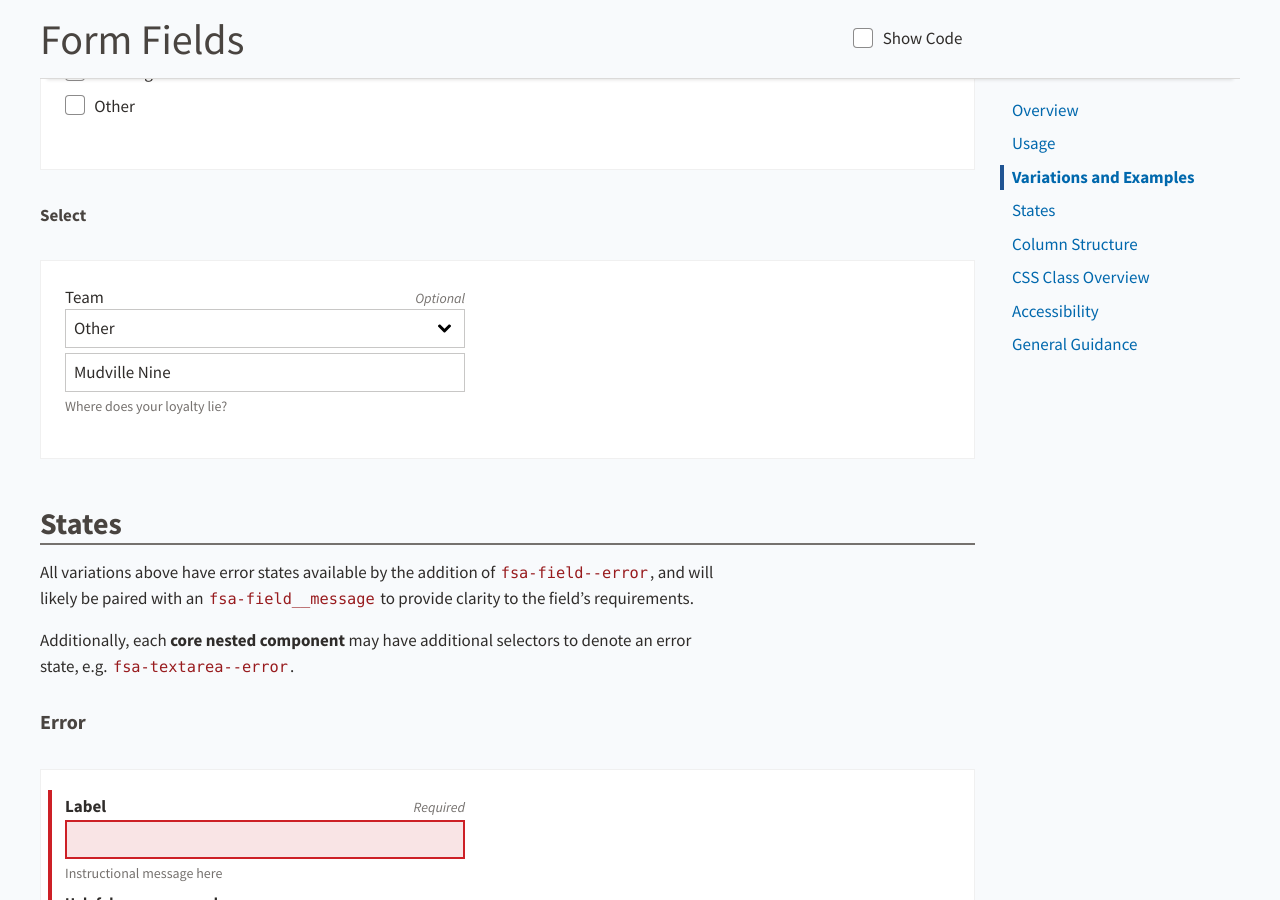
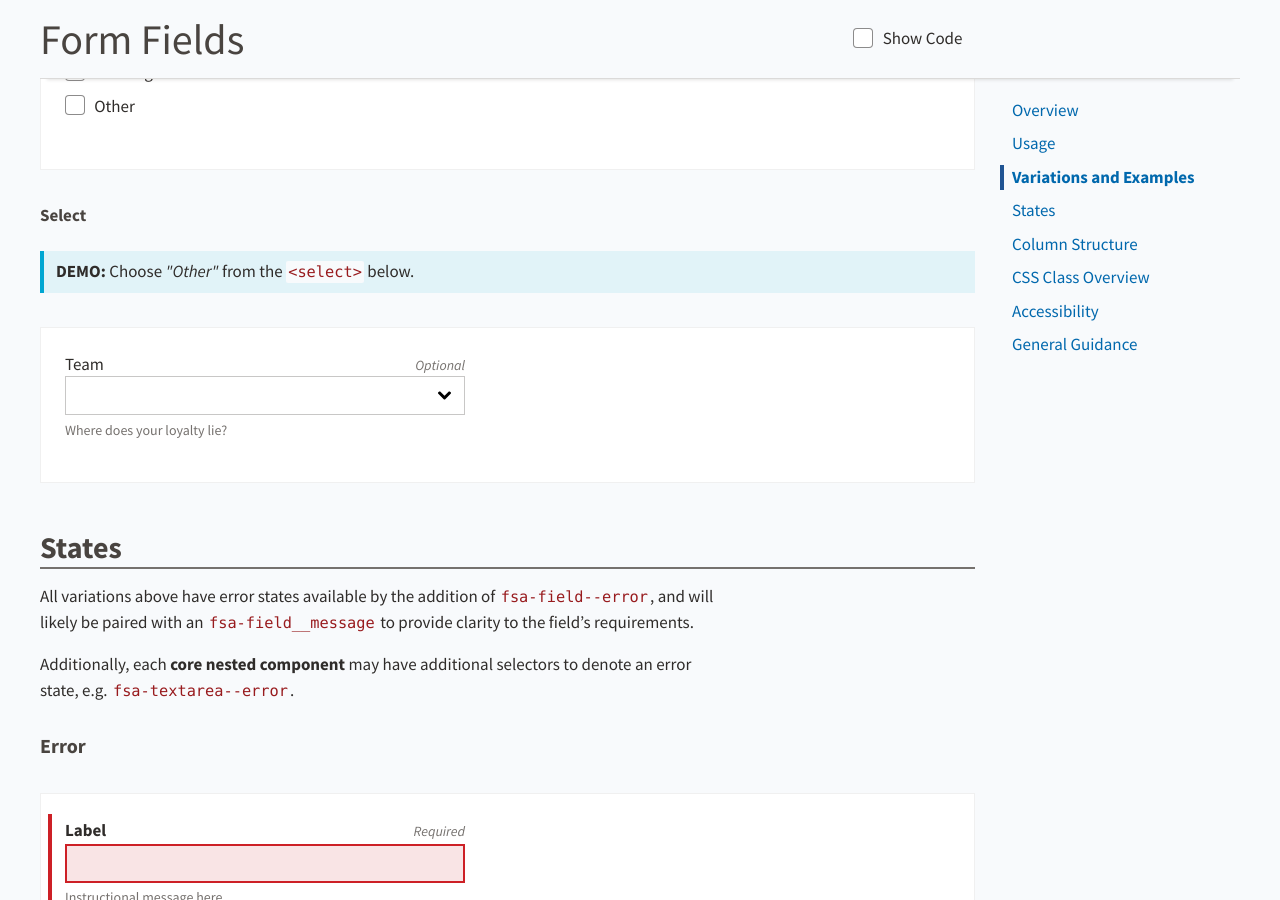
Before and after one commit to USDA-FSA/fsa-design-system, a Jekyll site: the page built from components/form-fields/index.md, in a window 1280 px wide and 900 px high, scrolled down 7086 px. Built offline with Jekyll 4.4.1, drawn with Linux system fonts in a browser that asks for light colours.

Commit message:
Added "Other" select option JS demo [closes #237]

```diff
--- a/components/form-fields/index.md
+++ b/components/form-fields/index.md
@@ -4,6 +4,7 @@
 title: "Form Fields"
 intro: "Form fields are multifaceted components that allow Developers to create application forms with appropriate instructional and validation features."
 jump_menu: true
+custom_js: "select-other.js"
 ---
 
 <div class="ds-preview">
@@ -847,56 +848,26 @@
 
 #### Select
 
+<div class="fsa-alert fsa-alert--info fsa-alert--no-icon">
+  <div class="fsa-alert__body">
+    <p class="fsa-alert__text"><strong>DEMO:</strong> Choose <em>"Other"</em> from the <code>&lt;select&gt;</code> below.</p>
+  </div>
+</div>
+
 <div class="ds-preview">
   <div class="fsa-field">
     <label class="fsa-field__label" for="lorem-beisbol-993">Team <span class="fsa-field__label-desc">Optional</span></label>
-    <select class="fsa-select fsa-field__item" id="lorem-beisbol-993" name="lorem-beisbol-993">
-      <optgroup label="American League West">
-        <option value="Houston Astros">Houston Astros</option>
-        <option value="Los Angeles Angels of Anaheim">Los Angeles Angels of Anaheim</option>
-        <option value="Oakland Athletics">Oakland Athletics</option>
-        <option value="Seattle Mariners">Seattle Mariners</option>
-        <option value="Texas Rangers">Texas Rangers</option>
-      </optgroup>
-      <optgroup label="American League East" disabled="" title="Disabled group">
-        <option value="Baltimore Orioles">Baltimore Orioles</option>
-        <option value="Boston Red Sox">Boston Red Sox</option>
-        <option value="New York Yankees">New York Yankees</option>
-        <option value="Tampa Bay Rays">Tampa Bay Rays</option>
-        <option value="Toronto Blue Jays">Toronto Blue Jays</option>
-      </optgroup>
-      <optgroup label="American League Central">
-        <option value="Chicago White Sox">Chicago White Sox</option>
-        <option value="Cleveland Indians">Cleveland Indians</option>
-        <option value="Detroit Tigers">Detroit Tigers</option>
-        <option value="Kansas City Royals">Kansas City Royals</option>
-        <option value="Minnesota Twins">Minnesota Twins</option>
-      </optgroup>
-      <optgroup label="National League East">
-        <option value="Atlanta Braves">Atlanta Braves</option>
-        <option value="Miami Marlins">Miami Marlins</option>
-        <option value="New York Mets">New York Mets</option>
-        <option value="Philadelphia Phillies">Philadelphia Phillies</option>
-        <option value="Washington Nationals">Washington Nationals</option>
-      </optgroup>
-      <optgroup label="National League Central">
-        <option value="Chicago Cubs">Chicago Cubs</option>
-        <option value="Cincinnati Reds">Cincinnati Reds</option>
-        <option value="Milwaukee Brewers">Milwaukee Brewers</option>
-        <option value="Pittsburgh Pirates">Pittsburgh Pirates</option>
-        <option value="St. Louis Cardinals">St. Louis Cardinals</option>
-      </optgroup>
-      <optgroup label="National League West">
-        <option value="Arizona Diamondbacks">Arizona Diamondbacks</option>
-        <option value="Colorado Rockies">Colorado Rockies</option>
-        <option value="Los Angeles Dodgers">Los Angeles Dodgers</option>
-        <option value="San Diego Padres">San Diego Padres</option>
-        <option value="San Francisco Giants">San Francisco Giants</option>
-      </optgroup>
-      <option value="other" selected>Other</option>
+    <select class="fsa-select fsa-field__item" id="lorem-beisbol-993" name="lorem-beisbol-993" data-behavior="select-other-demo" data-target="select-other-target">
+      <option value=""></option>
+      <option value="Los Angeles Angels of Anaheim">Los Angeles Angels of Anaheim</option>
+      <option value="Kansas City Royals">Kansas City Royals</option>
+      <option value="Los Angeles Dodgers">Los Angeles Dodgers</option>
+      <option value="San Diego Padres">San Diego Padres</option>
+      <option value="Mudville Nine">Mudville Nine</option>
+      <option value="other">Other</option>
     </select>
-    <div class="fsa-select__other">
-      <input class="fsa-input fsa-input--block" type="text" name="asdfasdf" value="Mudville Nine" placeholder="" aria-label="Other team name">
+    <div class="fsa-select__other" id="select-other-target" aria-hidden="true" hidden>
+      <input class="fsa-input fsa-input--block" type="text" name="asdfasdf" value="" aria-label="Other team name">
     </div>
     <span class="fsa-field__help">Where does your loyalty lie?</span>
   </div>
--- /dev/null
+++ b/js/demo/select-other.js
@@ -0,0 +1,29 @@
+// None of this is production-quality. Do not use for production. Use as inspiration and guidance for yours.
+// None of this is production-quality. Do not use for production. Use as inspiration and guidance for yours.
+// None of this is production-quality. Do not use for production. Use as inspiration and guidance for yours.
+// None of this is production-quality. Do not use for production. Use as inspiration and guidance for yours.
+// None of this is production-quality. Do not use for production. Use as inspiration and guidance for yours.
+// None of this is production-quality. Do not use for production. Use as inspiration and guidance for yours.
+// None of this is production-quality. Do not use for production. Use as inspiration and guidance for yours.
+// None of this is production-quality. Do not use for production. Use as inspiration and guidance for yours.
+// None of this is production-quality. Do not use for production. Use as inspiration and guidance for yours.
+// None of this is production-quality. Do not use for production. Use as inspiration and guidance for yours.
+
+$(document).ready(function(){
+  $('body').on('change', '[data-behavior~="select-other-demo"]', function(event) {
+
+    var $self = $(this);
+    var $component = $self.closest('.fsa-field');
+    var $target = $('#' + $self.attr('data-target'));
+
+    if ($self.val() == 'other') {
+      $target.removeAttr('hidden');
+      $target.attr('aria-hidden', 'false');
+    }
+    else {
+      $target.attr('hidden', true);
+      $target.attr('aria-hidden', 'true');
+    }
+
+  })
+});
```
